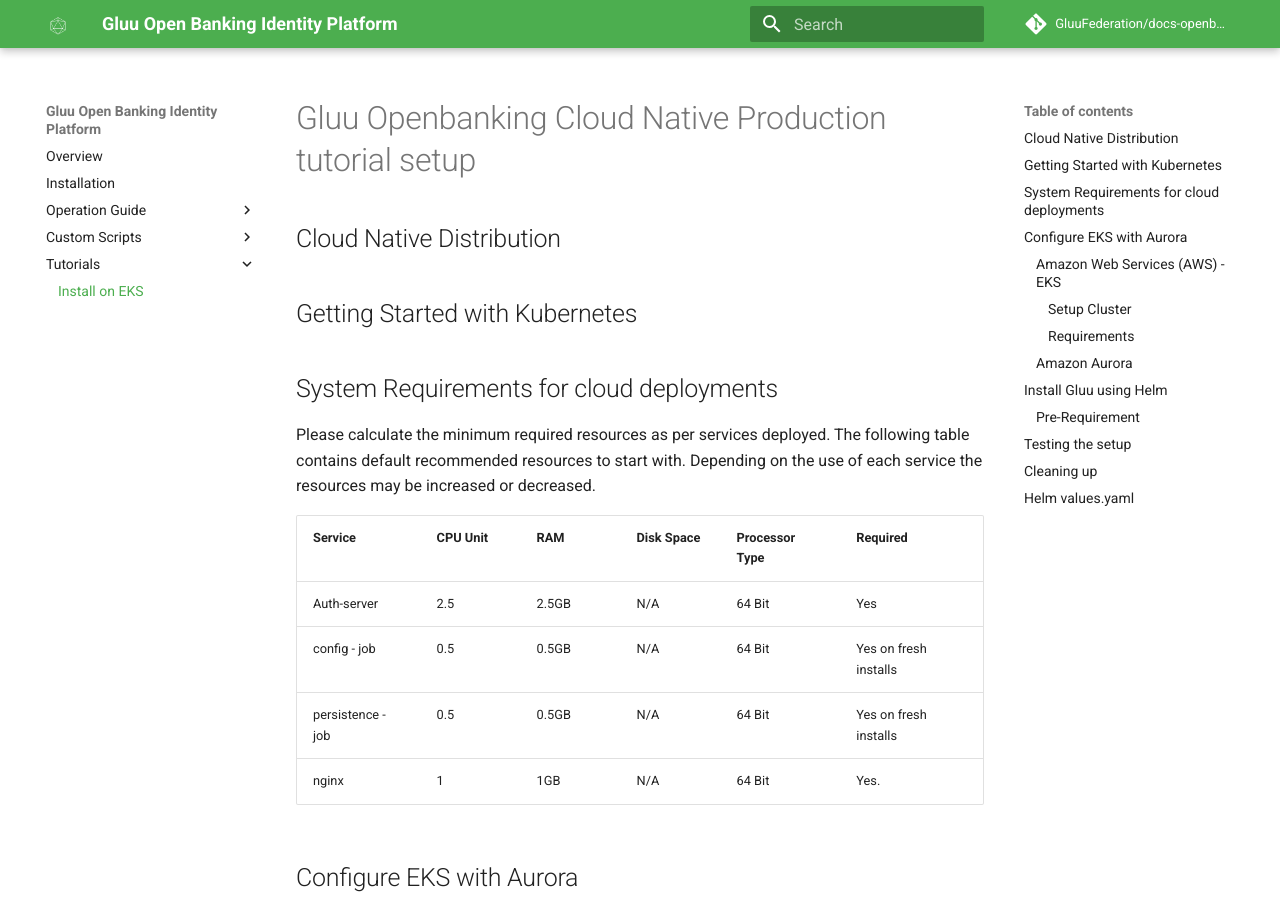
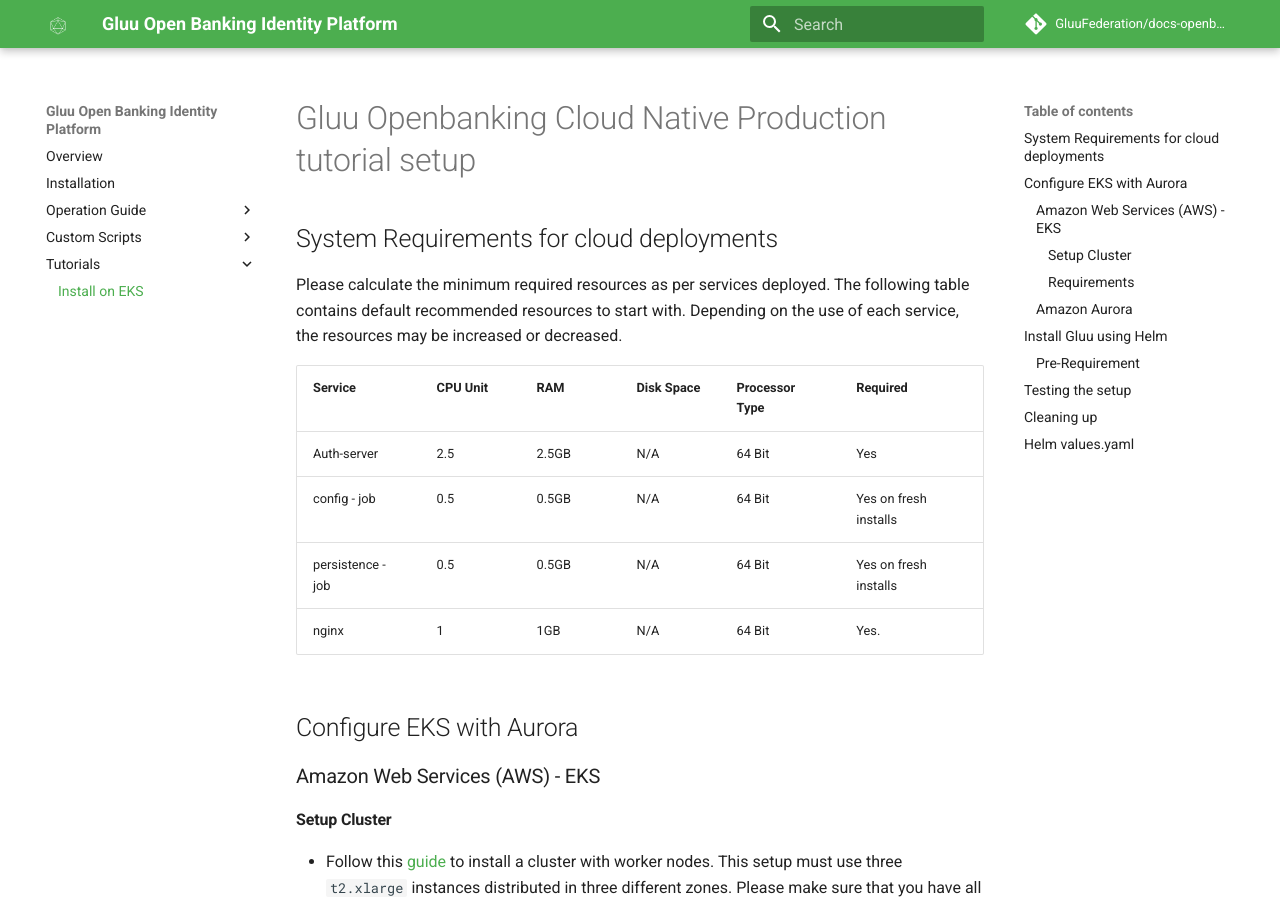
Before and after one commit to GluuFederation/docs-openbanking-prod, an MkDocs documentation site: the page built from docs/source/tutorials/cn-prod-tutorial.md, in a window 1280 px wide and 900 px high. Built offline with MkDocs 1.6.1 and Material for MkDocs 9.7.7, drawn with Linux system fonts in a browser that asks for light colours; comment, search, counter and statistics services are not loaded; some of the changed text lies outside the part shown.

Commit message:
docs: proofreading

````diff
--- a/docs/source/tutorials/cn-prod-tutorial.md
+++ b/docs/source/tutorials/cn-prod-tutorial.md
@@ -1,14 +1,14 @@
 # Gluu Openbanking Cloud Native Production tutorial setup
-
+<!--
 ## Cloud Native Distribution
 
 
 ## Getting Started with Kubernetes
-
+-->
 
 ## System Requirements for cloud deployments
 
-Please calculate the minimum required resources as per services deployed. The following table contains default recommended resources to start with. Depending on the use of each service the resources may be increased or decreased.
+Please calculate the minimum required resources as per services deployed. The following table contains default recommended resources to start with. Depending on the use of each service, the resources may be increased or decreased.
 
 |Service           | CPU Unit   |    RAM      |   Disk Space     | Processor Type | Required                                    |
 |------------------|------------|-------------|------------------|----------------|---------------------------------------------|
@@ -24,8 +24,7 @@ Please calculate the minimum required resources as per services deployed. The fo
 
 #### Setup Cluster
 
--  Follow this [guide](https://docs.aws.amazon.com/eks/latest/userguide/getting-started.html)
- to install a cluster with worker nodes. This setup must use three `t2.xlarge` instances distributed in three different zones. Please make sure that you have all the `IAM` policies for the AWS user that will be creating the cluster and volumes.
+-  Follow this [guide](https://docs.aws.amazon.com/eks/latest/userguide/getting-started.html) to install a cluster with worker nodes. This setup must use three `t2.xlarge` instances distributed in three different zones. Please make sure that you have all the `IAM` policies for the AWS user that will be creating the cluster and volumes.
 
 #### Requirements
 
@@ -137,9 +136,9 @@ The below certs and keys are needed to continue this tutorial.
         kubectl create secret generic tls-ob-ca-certificates -n gluu --from-file=tls.crt=web_https.crt --from-file=tls.key=web_https.key --from-file=ca.crt=ca.crt
         ```
 
-1.  Inject OBIE signed certs, keys and jwks uri:
+1.  Inject OBIE signed certs, keys and JWKs URI:
 
-    1.  When using OBIE signed certificates and keys, there are  many objects that can be injected. The certificate signing pem file i.e `obsigning.pem`, the signing key i.e `obsigning-oajsdij8927123.key`, the certificate transport pem file i.e `obtransport.pem`, the transport key i.e `obtransport-sdfe4234234.key`, the transport truststore p12 i.e `ob-transport-truststore.p12`, and the jwks uri `https://mykeystore.openbanking.wow/xxxxx/xxxxx.jwks`.
+    1.  When using OBIE signed certificates and keys, there are  many objects that can be injected. The certificate signing pem file i.e `obsigning.pem`, the signing key i.e `obsigning-oajsdij8927123.key`, the certificate transport pem file i.e `obtransport.pem`, the transport key i.e `obtransport-sdfe4234234.key`, the transport truststore p12 i.e `ob-transport-truststore.p12`, and the JWKs URI `https://mykeystore.openbanking.wow/xxxxx/xxxxx.jwks`.
 
     1.  base64 encrypt all `.pem` and `.key` files as they will be injected as base64 strings inside the helm [`override-values.yaml`](#helm-valuesyaml).
 
@@ -177,7 +176,7 @@ The below certs and keys are needed to continue this tutorial.
 
     1.  Copy the base64 string in `obtransporttruststorebase64.pem` into the helm chart [`override-values.yaml`](#helm-valuesyaml) at `global.cnObTransportTrustStore`
 
-    1.  Add the jwks uri to the helm chart [`override-values.yaml`](#helm-valuesyaml) at `global.cnObExtSigningJwksUri`
+    1.  Add the JWKs URI to the helm chart [`override-values.yaml`](#helm-valuesyaml) at `global.cnObExtSigningJwksUri`
 
     |Helm values configuration           | Description                                                                                                                      | default      | Associated files created in auth-server pod at `/etc/certs`                                            |
     |------------------------------------|----------------------------------------------------------------------------------------------------------------------------------|--------------|--------------------------------------------------------------------------------------------------------|
````
Also changed, not shown: other parts of docs/source/tutorials/cn-prod-tutorial.md (+3 -3 lines).
